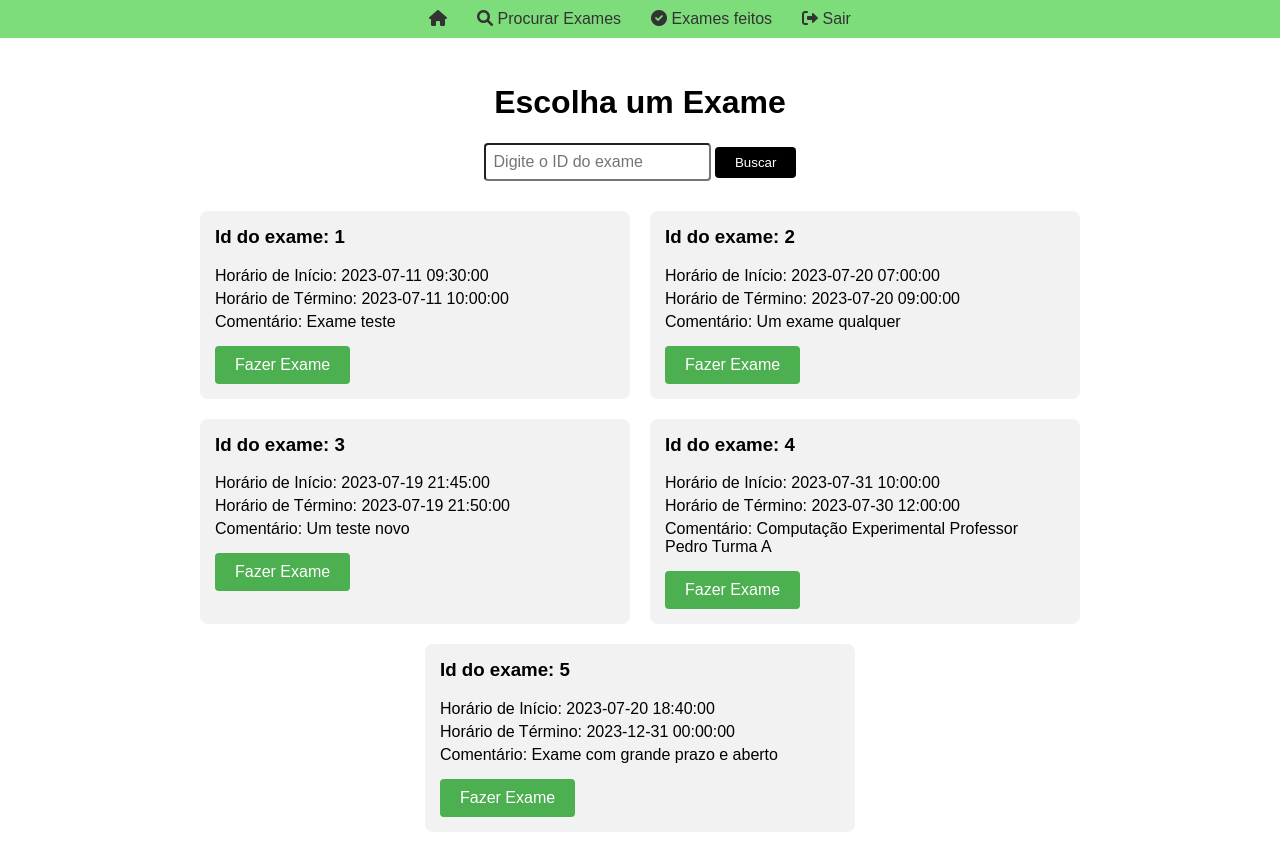
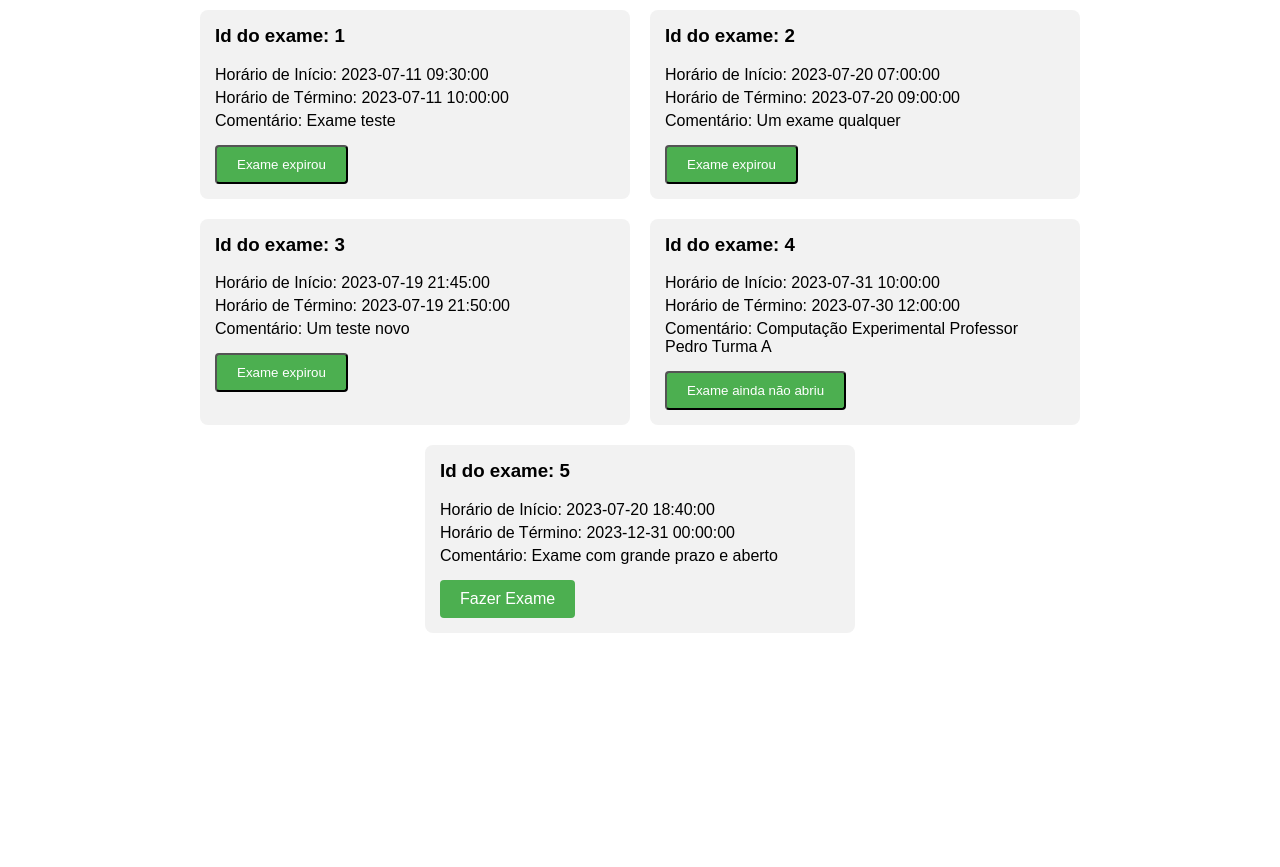
Before and after one commit to luacrz/ProjetoES.UnB-2023-1, a Flask app: page /procurar_exames in a window 1280 px wide. After the commit the page ends 633 px from the top, so only its background shows below. Run offline with Flask 3, Linux system fonts and the light colour scheme; a user stored in the database is signed in.

Commit message:
Exames já feitos não podem ser editados

```diff
--- a/app/controllers/default.py
+++ b/app/controllers/default.py
@@ -1,4 +1,4 @@
-from flask import render_template, redirect, url_for, request
+from flask import render_template, redirect, url_for, request, flash
 from app import app, db
 from app.models.tables import User
 from app.models import tables
@@ -174,8 +174,35 @@ def list_exam_questions(exame_id):
 
     return render_template("list_exam_questions.html", questoes=questoes)
 
+from flask import redirect, url_for, flash, render_template, request
+from datetime import datetime
+
 @app.route("/submit_answers/<exame_id>", methods=["GET", "POST"])
 def submit_answers(exame_id):
+    exame = tables.Exam.query.get(exame_id)
+
+
+
+    if exame is None:
+        flash("Exame não encontrado", "error")
+        return redirect(url_for('procurar_exames'))
+
+    user_id = current_user.id  # Substitua pelo ID do usuário atual
+    exam_realizado = tables.FinalizedExam.query.filter_by(user_id=user_id, exam_id=exame.id).first()
+    if exam_realizado is not None:
+        flash(f"Você já realizou o exame {exame_id} anteriormente", "error")
+        return redirect(url_for('procurar_exames'))
+
+    current_time = datetime.now()
+    if exame.end_time < current_time:
+        flash(f"O exame {exame_id} já expirou", "error")
+        return redirect(url_for('procurar_exames'))
+
+    if exame.start_time > current_time:
+        flash(f"O exame {exame_id} ainda não abriu", "error")
+        return redirect(url_for('procurar_exames'))
+
+
     if request.method == "POST":
         respostas = {}
         for key, value in request.form.items():
@@ -188,17 +215,43 @@ def submit_answers(exame_id):
         Exame_finalizado = tables.FinalizedExam(current_user.id, exame_id, Respostas_formatadas)
         db.session.add(Exame_finalizado)
         db.session.commit()
+
+        # Exemplo de como definir uma mensagem de sucesso após a conclusão do exame
+        flash("Prova realizada com sucesso!", "success")
+
         return redirect(url_for('pag_aluno'))
 
-
-    exame = tables.Exam.query.get(exame_id)
     questoes = exame.exam_question
     return render_template("responder_prova.html", questoes=questoes, exame_id=exame_id)
 
-@app.route("/procurar_exames") #Lista todos os exames do Usuário atual
+
+@app.route("/procurar_exames")  # Lista todos os exames do Usuário atual
 def procurar_exames():
+    current_time = datetime.now()
+    exames_feitos = tables.FinalizedExam.query.filter_by(user_id=current_user.id).all()
+    exames_feitos_ids = [exame.exam_id for exame in exames_feitos]
     exames = tables.Exam.query.all()
-    return render_template("procurar_exames.html", exames=exames)
+
+
+    exames_info = []
+    for exame in exames:
+        status = ""
+        if exame.id in exames_feitos_ids:
+            status = "Exame Feito"
+        elif exame.start_time > current_time:
+            status = "Exame ainda não abriu"
+        elif exame.end_time < current_time:
+            status = "Exame expirou"
+
+        exames_info.append({
+            "id": exame.id,
+            "start_time": exame.start_time,
+            "end_time": exame.end_time,
+            "comment": exame.comment,
+            "status": status
+        })
+
+    return render_template("procurar_exames.html", exames_info=exames_info)
 
 @app.route("/exames_feitos", methods=["GET"])
 def exames_feitos():
--- a/app/templates/procurar_exames.html
+++ b/app/templates/procurar_exames.html
@@ -96,34 +96,33 @@
     </style>
 </head>
 <body>
-    <div class="header">
-        <ul class="menu">
-            <li><a href="{{ url_for('pag_aluno') }}"><i class="fas fa-home"></i></a></li>
-            <li><a href="{{ url_for('procurar_exames')}}"><i class="fas fa-search"></i> Procurar Exames</a></li>
-            <li><a href="{{ url_for('exames_feitos')}}"><i class="fas fa-check-circle"></i> Exames feitos</a></li>
-            <li><a href="{{ url_for('logout')}}"><i class="fas fa-sign-out-alt"></i> Sair</a></li>
-        </ul>
+    <div class="exams-wrapper">
+        {% with messages = get_flashed_messages(with_categories=true) %}
+        {% if messages %}
+            <div class="error-messages">
+                {% for category, message in messages %}
+                    <p class="error-message">{{ message }}</p>
+                {% endfor %}
             </div>
-
-    <div class="container">
-        <h1 style="text-align: center;">Escolha um Exame</h1>
-
-        <div class="search-form">
-            <input type="text" class="search-input" placeholder="Digite o ID do exame">
-            <button class="search-btn">Buscar</button>
-        </div>
-
-        <div class="exams-wrapper">
-            {% for exame in exames %}
+        {% endif %}
+        {% endwith %}
+        {% for exame in exames_info %}
         <div class="exam-card">
             <h3>Id do exame: {{ exame.id }}</h3>
             <p>Horário de Início: {{ exame.start_time }}</p>
             <p>Horário de Término: {{ exame.end_time }}</p>
             <p>Comentário: {{ exame.comment }}</p>
+            {% if exame.status == "Exame Feito" %}
+                <button class="create-exam-btn">Exame Feito</button>
+            {% elif exame.status == "Exame ainda não abriu" %}
+                <button class="create-exam-btn">Exame ainda não abriu</button>
+            {% elif exame.status == "Exame expirou" %}
+                <button class="create-exam-btn">Exame expirou</button>
+            {% else %}
                 <a href="{{ url_for('submit_answers', exame_id=exame.id) }}" class="create-exam-btn">Fazer Exame</a>
+            {% endif %}
         </div>
         {% endfor %}
     </div>
-    </div>
 </body>
 </html>
```
Also changed, not shown: instance/app.db. Lines whose indentation alone changed are shown as unchanged.
